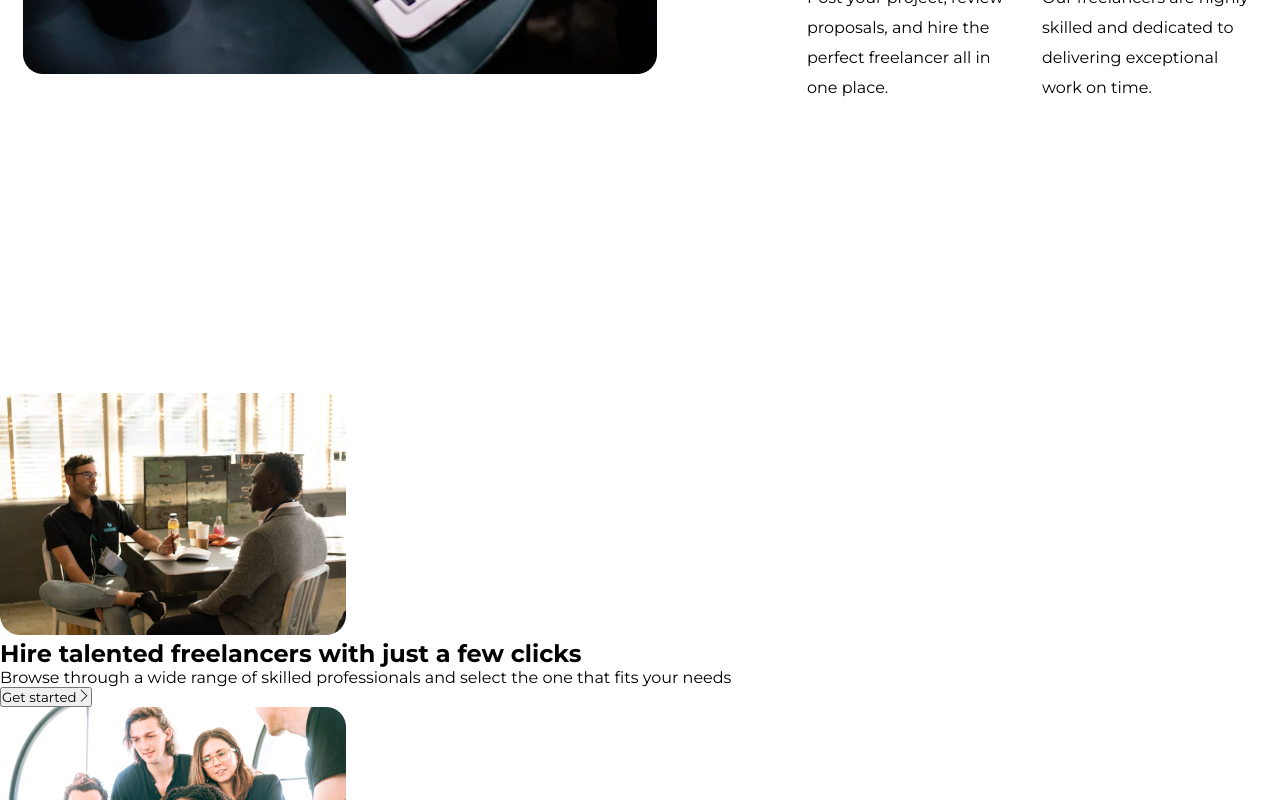
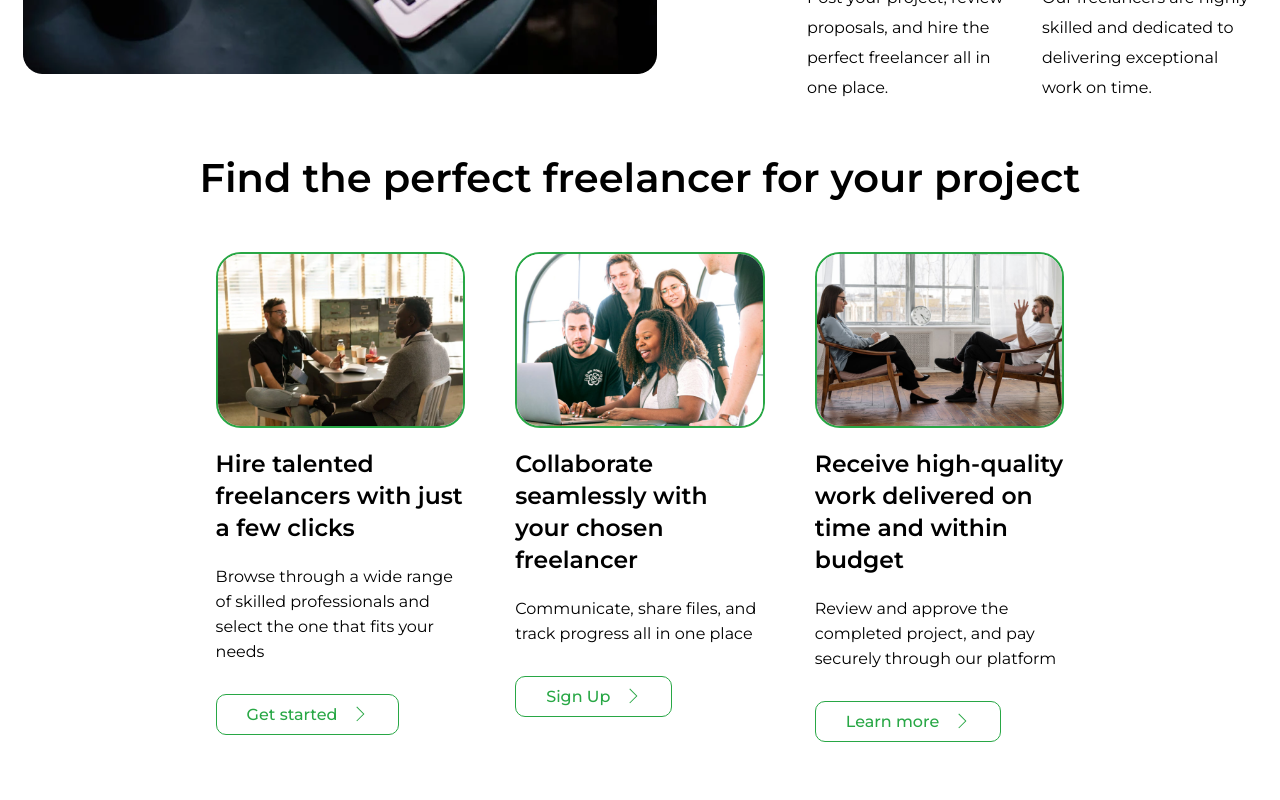
Before and after one commit to MakeWework/MakeWework, a React (Vite) app: page / in a window 1280 px wide. Shown: the part 1740-2540 px from the top of the page. After the commit the page ends 2482 px from the top, so only its background shows below. Built offline with nearby package versions, Linux system fonts and the light colour scheme.

Commit message:
pitch section component styling

```diff
--- a/src/App.css
+++ b/src/App.css
@@ -54,7 +54,7 @@ nav {
   top: 270px;
   padding-left: 90px;
 }
-h1 {
+.main h1 {
   color: #fff;
   font-weight: 700;
   font-size: 75px;
@@ -145,3 +145,54 @@ h1 {
   width: 210px;
   padding-top: 20px;
 }
+
+/* Pitch section design */
+.pitch {
+  display: flex;
+  padding-top: 30px;
+  flex-direction: column;
+  align-items: center;
+  /* background-color: gray; */
+}
+.pitch h1 {
+  font-weight: 600;
+  font-size: 40px;
+  padding-bottom: 50px;
+}
+.pitch-article {
+  display: flex;
+  justify-content: center;
+  gap: 50px;
+}
+.pitch-article article {
+  /* background-color: red; */
+  width: 19.5%;
+  display: flex;
+  flex-direction: column;
+  line-height: 25px;
+}
+.pitch-article img {
+  border: 2px solid #28a745;
+  border-radius: 25px;
+}
+.pitch-article h2 {
+  font-weight: 600;
+  font-size: 23.5px;
+  padding-top: 20px;
+  padding-bottom: 20px;
+  line-height: 32px;
+}
+.pitch-btn button {
+  background-color: transparent;
+  display: flex;
+  align-items: center;
+  justify-content: center;
+  gap: 15px;
+  border: 1px solid #28a745;
+  padding: 10px 30px 10px 30px;
+  border-radius: 10px;
+  color: #28a745;
+  font-size: 16px;
+  font-weight: 500;
+  margin-top: 30px;
+}
--- a/src/components/pitch.jsx
+++ b/src/components/pitch.jsx
@@ -32,18 +32,20 @@ function Pitch() {
         <img src={items.image} alt="" />
         <h2>{items.heading}</h2>
         <p>{items.text}</p>
-        <button>
-          {items.button}
-          <TfiAngleRight />
-        </button>
+        <div className="pitch-btn">
+          <button>
+            {items.button}
+            <TfiAngleRight />
+          </button>
+        </div>
       </article>
     );
   });
   return (
     <>
-      <section>
+      <section className="pitch">
         <h1>Find the perfect freelancer for your project</h1>
-        <div>{pitchArticle}</div>
+        <div className="pitch-article">{pitchArticle}</div>
       </section>
     </>
   );
```
